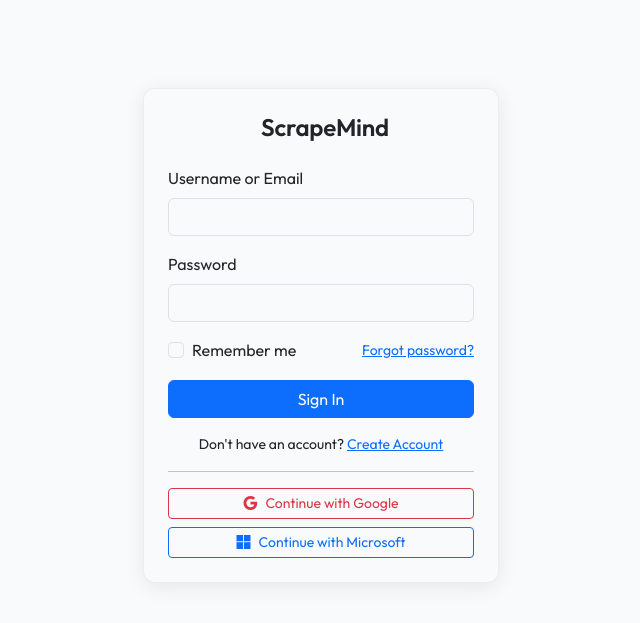
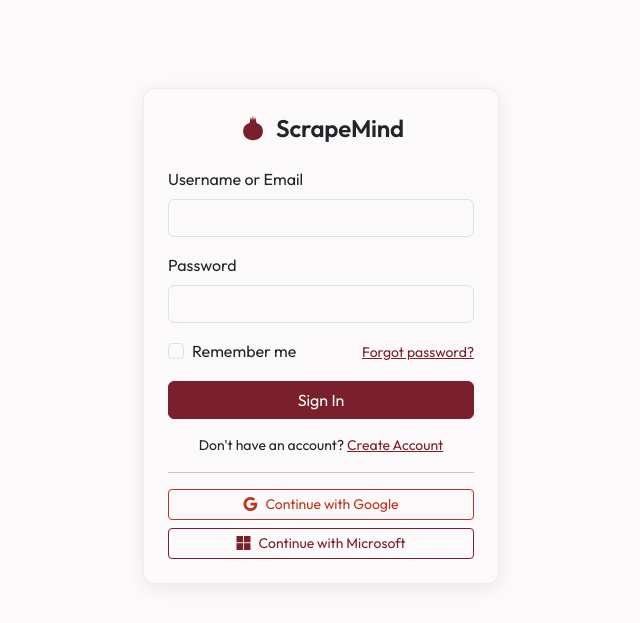
Before and after one commit to AlperEnesErsu/ScrapeMind, a Flask app: page /auth/login in a window 1280 px wide. Shown: the top 623 px of the page, without its empty margins (319-959 px from the left). Run offline with Flask 3, Linux system fonts and the light colour scheme; some libraries are stand-ins or nearby versions.

Commit message:
feat(ui): a pomegranate for a mark, and a palette derived from it
ScrapeMind had no logo. The brand was `<i class="bi bi-brain">` -- an icon
borrowed from Bootstrap Icons, shared with every other project that reaches for
it -- and there was no favicon at all, so the tab showed the browser's default
page glyph.

The mark is a pomegranate, chosen because it already means what the product
does: many scattered seeds, one fruit. It also answers the two things a
borrowed icon could not. It is a filled silhouette, so it holds its weight down
to 16px where a hairline mark dissolves; and it is nobody else's, least of all
another SaaS tool's.

`logo.svg` is the only copy written by hand. `scripts/render_favicon.py` derives
the rest from it -- the inlined Jinja partial, the coloured `favicon.svg`, and
the two PNGs -- because four hand-maintained copies of the same curve drift
apart the first time the mark is nudged. The partial has to be inlined rather
than an `<img>`: an SVG loaded through `<img>` is its own document and cannot
see the page's `currentColor`, so the mark rendered black the first time.

The palette follows from the fruit rather than being picked beside it: a garnet
ramp for the brand, neutrals biased toward it so they read as chosen, and the
four semantic roles. Every step used for text clears WCAG AA on the page
ground, and the measured ratio sits in the comment next to it.

Choosing a red brand has one consequence worth writing down, and theme.css now
carries it as a comment. Danger is also red -- 17 degrees away from the brand --
and there is no redder or oranger danger that still clears AA without colliding
with warning at 38 degrees. A search over that whole wedge returned only browns.
So primary and destructive are separated by form rather than hue: destructive
actions take an outline, and never sit as a filled button beside a filled
primary.

Two things changed colour beyond the tokens. Bootstrap compiles its button
colours to literals, so `--bs-primary` alone never reached `.btn-primary`; the
per-component variables are re-pointed. And the four dashboard stat tiles were
neon gradients that shouted next to the new ground -- they now draw from the
semantic roles, white text clearing AA on all four.

Suite green: 1180 passed.

Co-Authored-By: Claude Opus 5 <noreply@anthropic.com>

```diff
--- a/app/core/static/css/theme.css
+++ b/app/core/static/css/theme.css
@@ -5,17 +5,100 @@ body {
   -webkit-font-smoothing: antialiased;
 }
 
+/* --- Design tokens -------------------------------------------------------
+   The palette derives from the mark, which is a pomegranate: --brand-* is the
+   rind, and --neutral-* is a grey biased toward it, so the neutrals read as
+   chosen rather than inherited. Ratios in the comments are measured against
+   --neutral-50; anything used for body text clears WCAG AA (4.5:1).
+
+   One rule the palette cannot enforce by itself. The brand is red and so is
+   danger: they sit 17 degrees apart on the wheel, which is not enough to tell
+   a Save from a Delete at a glance, and there is no redder or oranger danger
+   that still clears AA without colliding with --warning (38 degrees). So
+   destructive actions are separated by FORM, not hue -- they take an outline
+   treatment and never appear as a filled button beside a filled primary. */
 :root {
-  --sidebar-bg: #f8fafc;
+  --brand-50:  #FDF5F6;
+  --brand-100: #F9E4E7;
+  --brand-200: #F0C4CA;
+  --brand-300: #E29CA6;
+  --brand-400: #CE6B79;
+  --brand-500: #C24456;  /*  4.7:1 -- lightest step still safe for body text */
+  --brand-600: #A62F41;  /*  6.5:1 -- the mark's own colour, used in favicons */
+  --brand-700: #7A1F2B;  /*  9.7:1 -- primary */
+  --brand-800: #5E1721;  /* 12.4:1 */
+  --brand-900: #3E0F17;  /* 15.6:1 */
+
+  --neutral-50:  #FBF9F9;  /* page ground */
+  --neutral-100: #F4F0F1;
+  --neutral-200: #E7DFE0;  /* hairline rules */
+  --neutral-300: #D4C9CB;
+  --neutral-400: #A99A9D;
+  --neutral-500: #857578;  /*  4.2:1 -- large text only */
+  --neutral-600: #6E5F62;  /*  5.8:1 -- muted body text */
+  --neutral-700: #524649;
+  --neutral-800: #362E30;
+  --neutral-900: #1C1517;  /* 17.1:1 -- ink */
+
+  --success: #1F6F4A;  /* 5.8:1 */
+  --warning: #8A5A06;  /* 5.7:1 */
+  --danger:  #C0341C;  /* 5.3:1 -- see the form rule above */
+  --info:    #1F5A80;  /* 7.1:1 */
+
+  --sidebar-bg: var(--neutral-100);
   --sidebar-width: 240px;
   --topbar-bg: #ffffff;
-  --nav-link-hover-bg: #f1f5f9;
-  --nav-link-active-bg: #6366f1;
+  --nav-link-hover-bg: var(--neutral-200);
+  --nav-link-active-bg: var(--brand-700);
   --nav-link-active-color: #ffffff;
-  --bs-primary: #6366f1;
-  --bs-primary-rgb: 99, 102, 241;
-  --bs-body-bg: #f8fafc;
+  --bs-primary: #7A1F2B;
+  --bs-primary-rgb: 122, 31, 43;
+  --bs-link-color: #7A1F2B;
+  --bs-link-color-rgb: 122, 31, 43;
+  --bs-link-hover-color: #5E1721;
+  --bs-body-bg: var(--neutral-50);
   --card-border-radius: 12px;
+}
+
+/* Bootstrap compiles its button colours to literals, so --bs-primary alone
+   does not reach .btn-primary -- these re-point the per-component variables
+   the button actually reads. */
+.btn-primary {
+  --bs-btn-bg: var(--brand-700);
+  --bs-btn-border-color: var(--brand-700);
+  --bs-btn-hover-bg: var(--brand-800);
+  --bs-btn-hover-border-color: var(--brand-800);
+  --bs-btn-active-bg: var(--brand-900);
+  --bs-btn-active-border-color: var(--brand-900);
+  --bs-btn-disabled-bg: var(--brand-300);
+  --bs-btn-disabled-border-color: var(--brand-300);
+  --bs-btn-focus-shadow-rgb: 122, 31, 43;
+}
+
+.btn-outline-primary {
+  --bs-btn-color: var(--brand-700);
+  --bs-btn-border-color: var(--brand-700);
+  --bs-btn-hover-bg: var(--brand-700);
+  --bs-btn-hover-border-color: var(--brand-700);
+  --bs-btn-active-bg: var(--brand-800);
+  --bs-btn-active-border-color: var(--brand-800);
+  --bs-btn-focus-shadow-rgb: 122, 31, 43;
+}
+
+/* The counterpart to the form rule: a destructive action is an outline, and
+   filling it is what makes it indistinguishable from the primary. */
+.btn-danger {
+  --bs-btn-bg: var(--danger);
+  --bs-btn-border-color: var(--danger);
+  --bs-btn-hover-bg: #9E2B17;
+  --bs-btn-hover-border-color: #9E2B17;
+}
+
+.btn-outline-danger {
+  --bs-btn-color: var(--danger);
+  --bs-btn-border-color: var(--danger);
+  --bs-btn-hover-bg: var(--danger);
+  --bs-btn-hover-border-color: var(--danger);
 }
 
 /* Sidebar */
@@ -120,8 +203,19 @@ form.card.card-body {
   letter-spacing: -0.01em;
 }
 
-#topbar .navbar-brand i {
-  color: var(--bs-primary);
+/* The mark is inlined (see scripts/render_favicon.py) so it can take its
+   colour from the brand token rather than being baked into the file. */
+.brand-mark {
+  width: 26px;
+  height: 26px;
+  color: var(--brand-700);
+  flex: none;
+}
+
+/* On the signed-out card the mark is the only branding, so it carries more. */
+.card-title .brand-mark {
+  width: 30px;
+  height: 30px;
 }
 
 /* Auth pages: card a bit more elegant */
@@ -837,10 +931,13 @@ a.timeline-event__title:hover {
 
 /* Premium Stat Cards with variables matching theme */
 :root {
-  --stat-interests-bg: linear-gradient(135deg, #6366f1 0%, #4f46e5 100%);
-  --stat-favorites-bg: linear-gradient(135deg, #ec4899 0%, #db2777 100%);
-  --stat-notes-bg: linear-gradient(135deg, #10b981 0%, #059669 100%);
-  --stat-readlater-bg: linear-gradient(135deg, #f59e0b 0%, #d97706 100%);
+  /* Four metrics, so four hues -- but drawn from the semantic roles rather
+     than the neon set they used to be, which shouted next to the brand.
+     White text clears AA on every one of these (5.6:1 at worst). */
+  --stat-interests-bg: linear-gradient(135deg, var(--brand-700) 0%, var(--brand-900) 100%);
+  --stat-favorites-bg: linear-gradient(135deg, #8A5A06 0%, #634004 100%);
+  --stat-notes-bg: linear-gradient(135deg, #1F6F4A 0%, #164F35 100%);
+  --stat-readlater-bg: linear-gradient(135deg, #1F5A80 0%, #16405B 100%);
 }
 
 .stat-card {
@@ -1029,7 +1126,7 @@ a.timeline-event__title:hover {
   left: 0;
   height: 3px;
   width: 0%;
-  background: linear-gradient(90deg, #6366f1, #a855f7, #ec4899);
+  background: linear-gradient(90deg, var(--brand-700), var(--brand-500), var(--brand-300));
   z-index: 9999;
   transition: width 0.3s ease;
 }
--- a/app/core/templates/auth/login.html
+++ b/app/core/templates/auth/login.html
@@ -6,8 +6,8 @@
   <div class="col-sm-10 col-md-6 col-lg-4">
     <div class="card shadow-sm">
       <div class="card-body p-4">
-        <h4 class="card-title text-center mb-4">
-          <i class="bi bi-brain me-2"></i>ScrapeMind
+        <h4 class="card-title text-center mb-4 d-flex align-items-center justify-content-center gap-2">
+          {% include 'core/_logo.html' %} ScrapeMind
         </h4>
 
         <form method="post" novalidate>
--- a/app/core/templates/base.html
+++ b/app/core/templates/base.html
@@ -5,6 +5,9 @@
   <meta name="viewport" content="width=device-width, initial-scale=1">
   <title>{% block title %}ScrapeMind{% endblock %}</title>
   <meta name="csrf-token" content="{{ csrf_token() }}">
+  <link rel="icon" href="{{ url_for('static', filename='img/favicon.svg') }}" type="image/svg+xml">
+  <link rel="icon" href="{{ url_for('static', filename='img/favicon-32.png') }}" sizes="32x32">
+  <link rel="apple-touch-icon" href="{{ url_for('static', filename='img/favicon-180.png') }}">
   {# Saves ~80-150ms on first paint — TLS handshake to the CDN happens in
      parallel with HTML parsing instead of blocking on the first <link>. #}
   <link rel="preconnect" href="https://cdn.jsdelivr.net" crossorigin>
--- /dev/null
+++ b/app/core/templates/core/_logo.html
@@ -0,0 +1,5 @@
+{# Generated by scripts/render_favicon.py from img/logo.svg - do not edit. #}
+<svg class="brand-mark" viewBox="0 0 64 64" fill="currentColor" aria-hidden="true">
+  <path d="M32 20 C45 20 53 28 53 39 C53 51 44 58 32 58 C20 58 11 51 11 39 C11 28 19 20 32 20 Z"/>
+  <path d="M24 24 L27 9 L30 15 L32 6 L34 15 L37 9 L40 24 Z"/>
+</svg>
--- a/app/core/templates/core/_topbar.html
+++ b/app/core/templates/core/_topbar.html
@@ -7,7 +7,7 @@
     </button>
 
     <a class="navbar-brand fw-bold d-flex align-items-center gap-2" href="{{ url_for('dashboard.index') }}">
-      <i class="bi bi-brain"></i> ScrapeMind
+      {% include 'core/_logo.html' %} ScrapeMind
     </a>
 
     <div class="d-flex align-items-center gap-3 ms-auto">
```
Also changed, not shown: scripts/render_favicon.py (added, +142 -0 lines), app/core/static/img/favicon-180.png (added), app/core/static/img/favicon-32.png (added), app/core/static/img/favicon.svg (added), app/core/static/img/logo.svg (added).
